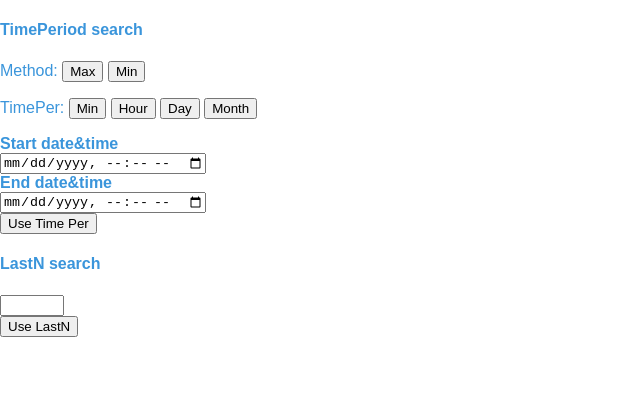
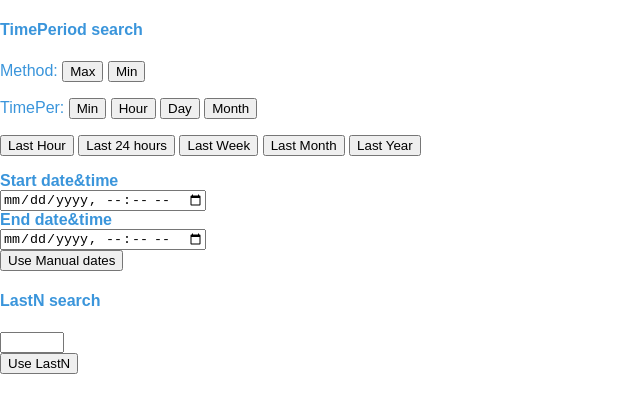
Before and after one commit to pokkonen/InputWidget, a plain HTML site: page index.html in a window 1280 px wide. Shown: the whole page, without its empty margins (0-640 px from the left). Drawn offline with Linux system fonts and the light colour scheme.

Commit message:
Add files via upload

```diff
--- a/config.xml
+++ b/config.xml
@@ -1,5 +1,5 @@
 <?xml version='1.0' encoding='UTF-8'?>
-<widget xmlns="http://wirecloud.conwet.fi.upm.es/ns/macdescription/1" vendor="whatever" name="InputWidget" version="0.4.3">
+<widget xmlns="http://wirecloud.conwet.fi.upm.es/ns/macdescription/1" vendor="whatever" name="InputWidget" version="0.4.6">
     <details>
         <title>Input Widget</title>
         <homepage>https://github.com/wirecloud-fiware/quick-start-development-tutorial</homepage>
--- a/index.html
+++ b/index.html
@@ -14,17 +14,23 @@
                     <button id="btnMethodMin">Min</button>
                 </p>
                 <p>TimePer:
-                    <!-- <button id="btnTimeSec">Sec</button> -->
                     <button id="btnTimeMin">Min</button>
                     <button id="btnTimeHour">Hour</button>
                     <button id="btnTimeDay">Day</button>
                     <button id="btnTimeMonth">Month</button>
                 </p>
+                <p>
+                    <button id="btnLastHour">Last Hour</button>
+                    <button id="btnLast24">Last 24 hours</button>
+                    <button id="btnLastWeek">Last Week</button>
+                    <button id="btnLastMonth">Last Month</button>
+                    <button id="btnLastYear">Last Year</button>
+                </p>
                 <b>Start date&time</b><br />
                 <input type="datetime-local" id="startDate"></input><br />
                 <b>End date&time</b><br />
                 <input type="datetime-local" id="endDate"></input><br />
-                <button id="btnTimePer">Use Time Per</button>
+                <button id="btnTimePer">Use Manual dates</button>
             </div>
             <div id="lastnDiv">
                 <h4 id="headLastN">LastN search</h4>
```
Also changed, not shown: 2 other files.
